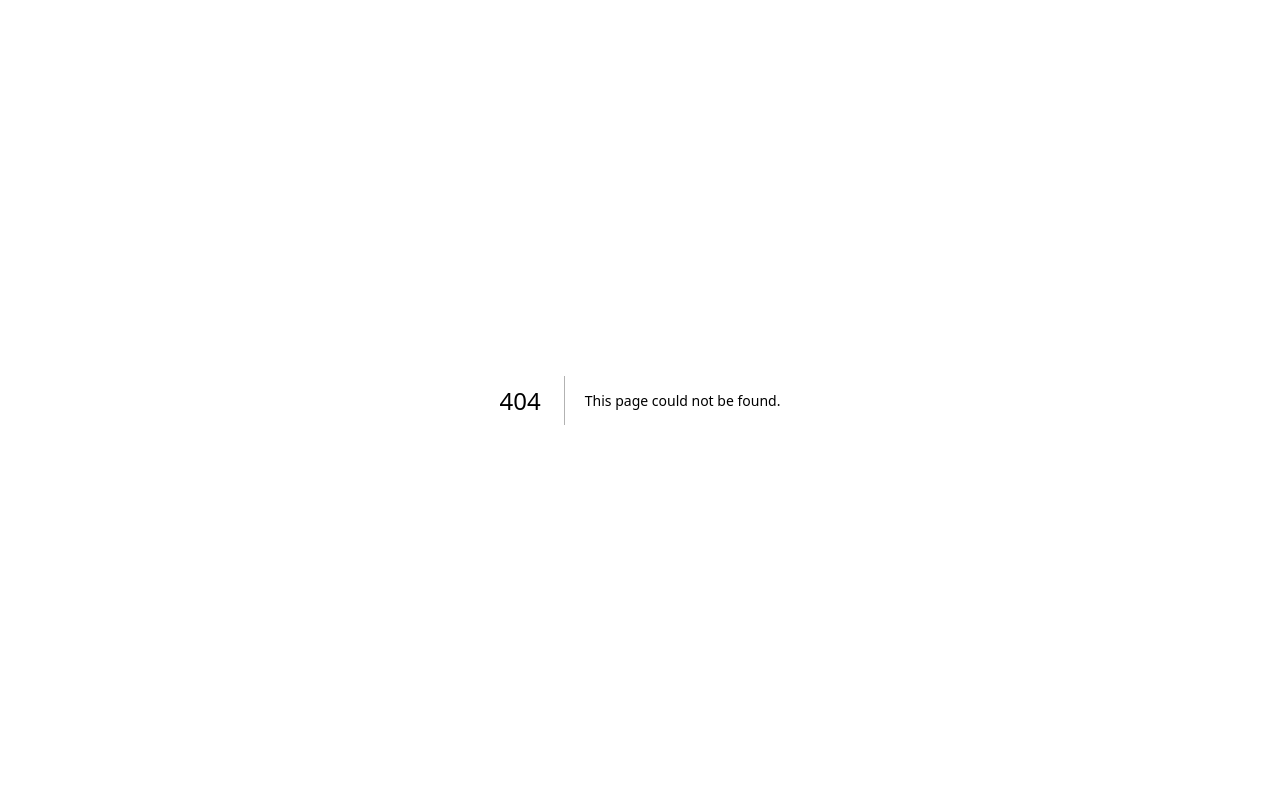
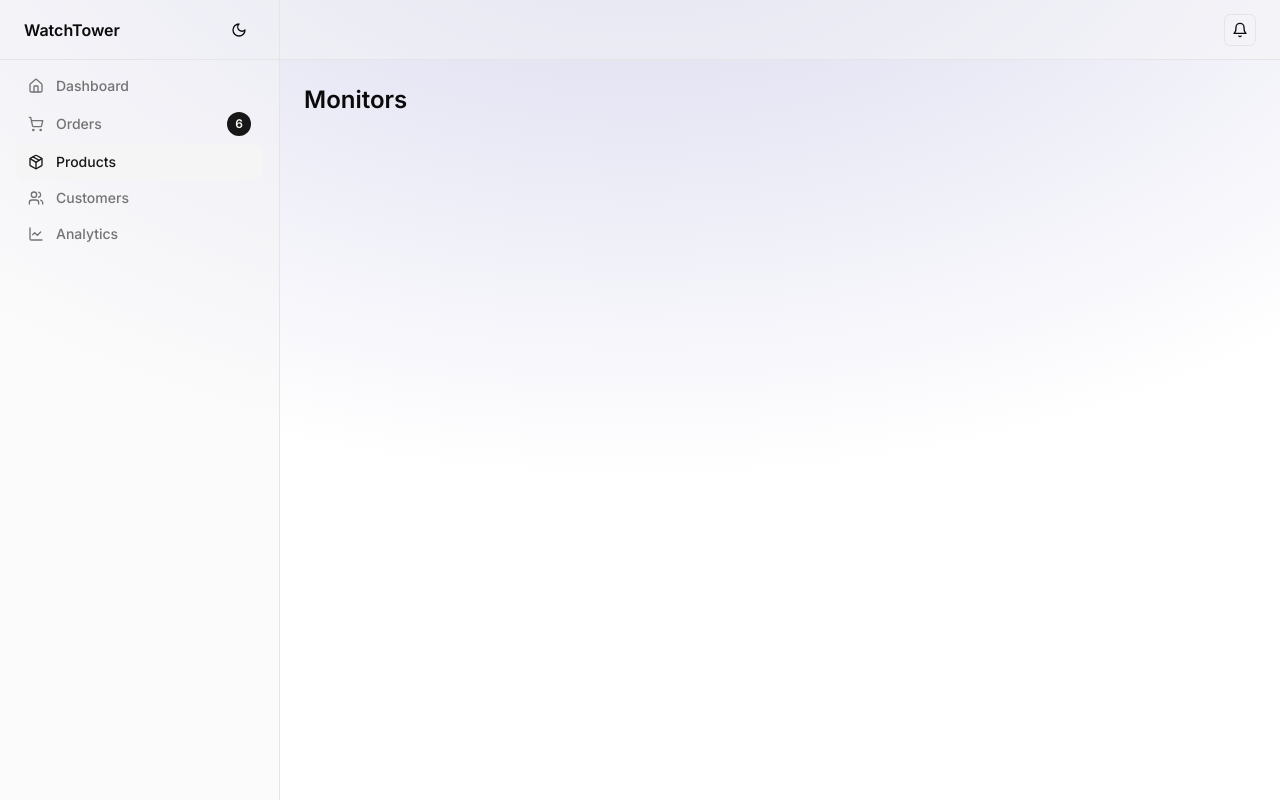
Before and after one commit to watchtower/watchtower, a Next.js app: page /monitors in a window 1280 px wide. Before the commit this address had no page. Built offline with nearby package versions, Linux system fonts and the light colour scheme.

Commit message:
fix hydration issue

```diff
--- a/app/(dashboard)/_components/header.tsx
+++ b/app/(dashboard)/_components/header.tsx
@@ -76,19 +76,12 @@ export default function Header() {
           </nav>
         </SheetContent>
       </Sheet>
-      <div className="w-full flex-1">
-        <form>
-          <div className="relative">
-            <Search className="absolute left-2.5 top-2.5 h-4 w-4 text-muted-foreground" />
-            <Input
-              type="search"
-              placeholder="Search products..."
-              className="w-full appearance-none bg-background pl-8 shadow-none md:w-2/3 lg:w-1/3"
-            />
-          </div>
-        </form>
-      </div>
-      <Button variant="outline" size="icon" className="ml-auto h-8 w-8">
+      <div className="w-full flex-1">{/* Header Content */}</div>
+      <Button
+        variant="outline"
+        size="icon"
+        className="bg-transparent ml-auto h-8 w-8"
+      >
         <Bell className="h-4 w-4" />
       </Button>
     </header>
--- a/app/(dashboard)/_components/theme-button.tsx
+++ b/app/(dashboard)/_components/theme-button.tsx
@@ -3,8 +3,10 @@
 import { Moon, Sun } from "lucide-react";
 import { useTheme } from "next-themes";
 import { Button } from "@/components/ui/button";
+import { useEffect, useState } from "react";
 
 export function ThemeButton() {
+  const [mounted, setMounted] = useState(false);
   const { theme, setTheme } = useTheme();
 
   const toggleTheme = () => {
@@ -14,6 +16,14 @@ export function ThemeButton() {
       setTheme("dark");
     }
   };
+
+  useEffect(() => {
+    setMounted(true);
+  }, []);
+
+  if (!mounted) {
+    return null;
+  }
 
   return (
     <Button
--- a/app/(dashboard)/layout.tsx
+++ b/app/(dashboard)/layout.tsx
@@ -7,7 +7,9 @@ export default function RootLayout({
   children: React.ReactNode;
 }) {
   return (
-    <div className="grid min-h-screen w-full md:grid-cols-[220px_1fr] lg:grid-cols-[280px_1fr]">
+    <div className="relative grid min-h-screen w-full md:grid-cols-[220px_1fr] lg:grid-cols-[280px_1fr]">
+      <div className="dark:hidden absolute top-0 z-[-2] h-screen w-screen bg-white bg-[radial-gradient(ellipse_80%_80%_at_50%_-20%,rgba(120,119,198,0.3),rgba(255,255,255,0))]"></div>
+      <div className="hidden dark:block absolute top-0 z-[-2] h-screen w-screen bg-neutral-950 bg-[radial-gradient(ellipse_80%_80%_at_50%_-20%,rgba(120,119,198,0.3),rgba(255,255,255,0))]"></div>
       <Sidebar />
       <div className="flex flex-col">
         <Header />
--- /dev/null
+++ b/app/(dashboard)/monitors/page.tsx
@@ -0,0 +1,9 @@
+export default function Monitors() {
+  return (
+    <main className="flex flex-1 flex-col gap-4 p-4 lg:gap-6 lg:p-6">
+      <div className="flex items-center">
+        <h1 className="text-lg font-semibold md:text-2xl">Monitors</h1>
+      </div>
+    </main>
+  );
+}
```
